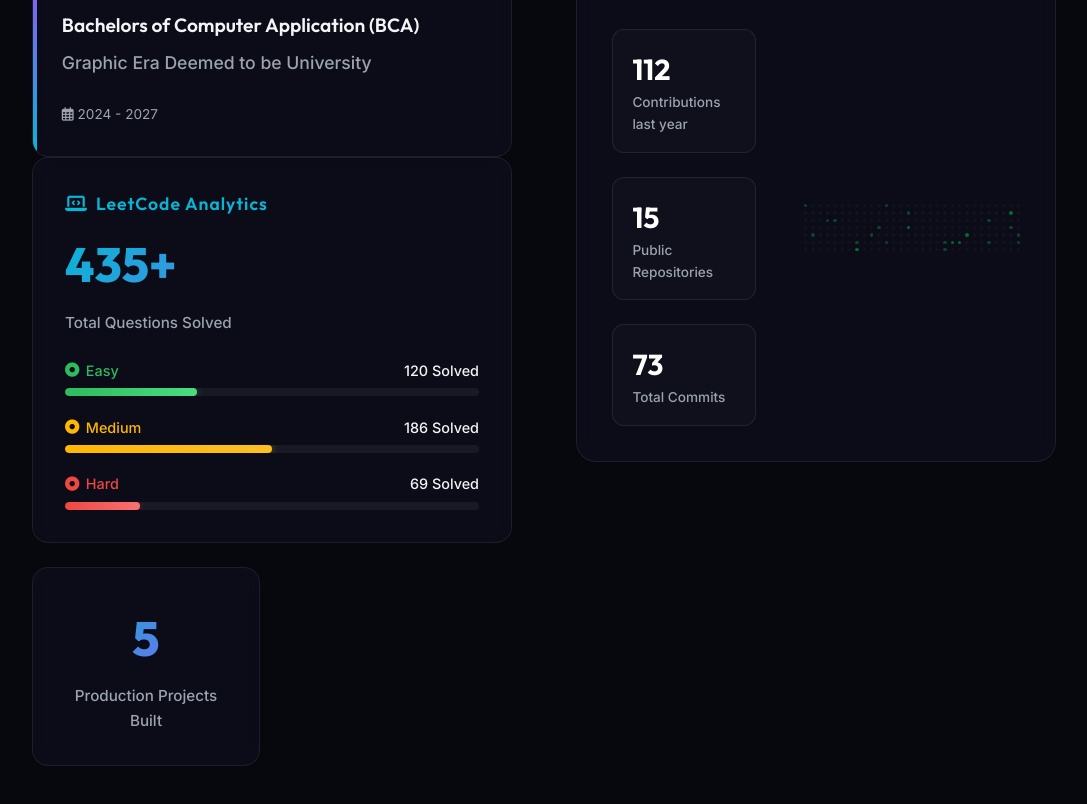
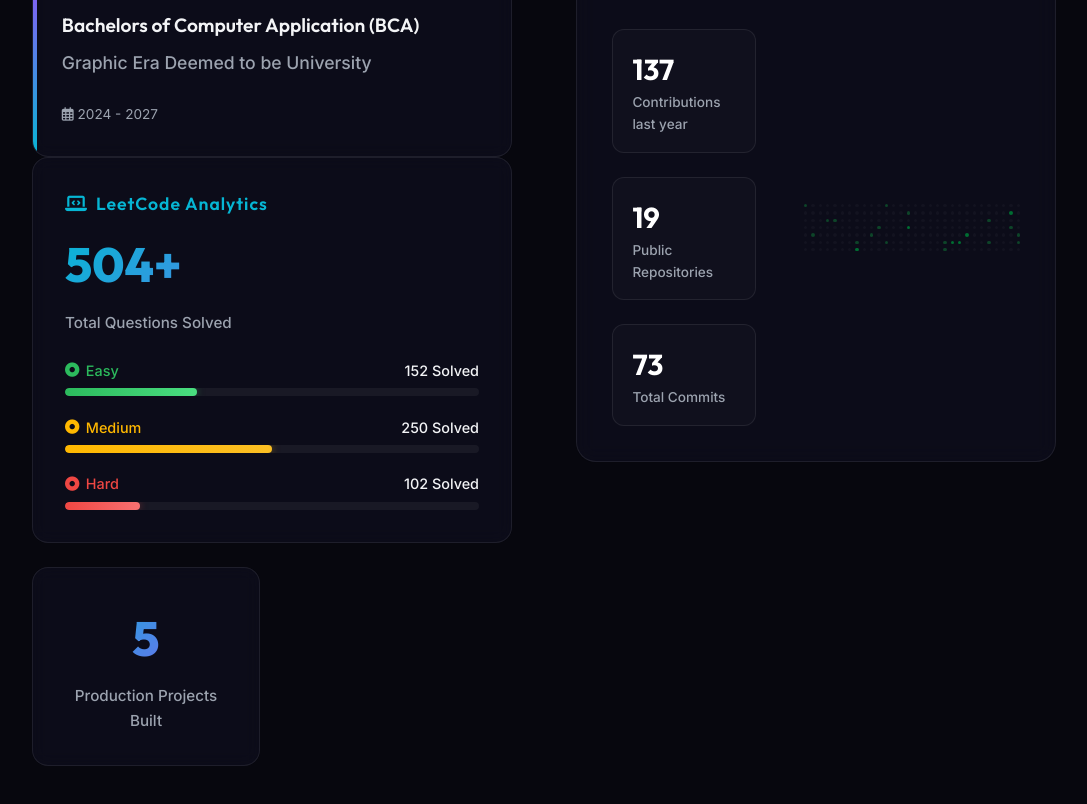
Before and after one commit to DeTraRoX/ayush-dobhal-portfolio, a plain HTML site: page index.html in a window 1280 px wide. Shown: the part 1461-2265 px from the top of the page, without its empty margins (96-1183 px from the left). Drawn offline with nearby package versions, Linux system fonts and the light colour scheme.

Commit message:
updated the values

```diff
--- a/index.html
+++ b/index.html
@@ -111,14 +111,14 @@
                     <div class="stat-card leetcode-dashboard">
                         <div class="leetcode-header">
                             <span class="leetcode-title"><i class="fas fa-laptop-code"></i> LeetCode Analytics</span>
-                            <div class="stat-number" id="leetcode-count" data-target="435">0</div>
+                            <div class="stat-number" id="leetcode-count" data-target="504">0</div>
                             <span class="stat-label">Total Questions Solved</span>
                         </div>
                         <div class="leetcode-bars">
                             <div class="lc-bar-group">
                                 <div class="lc-bar-labels">
                                     <span class="lc-difficulty easy"><i class="fas fa-dot-circle"></i> Easy</span>
-                                    <span class="lc-count">120 Solved</span>
+                                    <span class="lc-count">152 Solved</span>
                                 </div>
                                 <div class="lc-bar-container">
                                     <div class="lc-bar-progress easy-bar" style="width: 0%;" data-width="32%"></div>
@@ -127,7 +127,7 @@
                             <div class="lc-bar-group">
                                 <div class="lc-bar-labels">
                                     <span class="lc-difficulty medium"><i class="fas fa-dot-circle"></i> Medium</span>
-                                    <span class="lc-count">186 Solved</span>
+                                    <span class="lc-count">250 Solved</span>
                                 </div>
                                 <div class="lc-bar-container">
                                     <div class="lc-bar-progress medium-bar" style="width: 0%;" data-width="50%"></div>
@@ -136,7 +136,7 @@
                             <div class="lc-bar-group">
                                 <div class="lc-bar-labels">
                                     <span class="lc-difficulty hard"><i class="fas fa-dot-circle"></i> Hard</span>
-                                    <span class="lc-count">69 Solved</span>
+                                    <span class="lc-count">102 Solved</span>
                                 </div>
                                 <div class="lc-bar-container">
                                     <div class="lc-bar-progress hard-bar" style="width: 0%;" data-width="18%"></div>
@@ -158,11 +158,11 @@
                 <div class="git-grid-container">
                     <div class="git-stats-summary">
                         <div class="git-stat-box">
-                            <span class="git-stat-val">112</span>
+                            <span class="git-stat-val">137</span>
                             <span class="git-stat-lbl">Contributions last year</span>
                         </div>
                         <div class="git-stat-box">
-                            <span class="git-stat-val">15</span>
+                            <span class="git-stat-val">19</span>
                             <span class="git-stat-lbl">Public Repositories</span>
                         </div>
                         <div class="git-stat-box">
```
